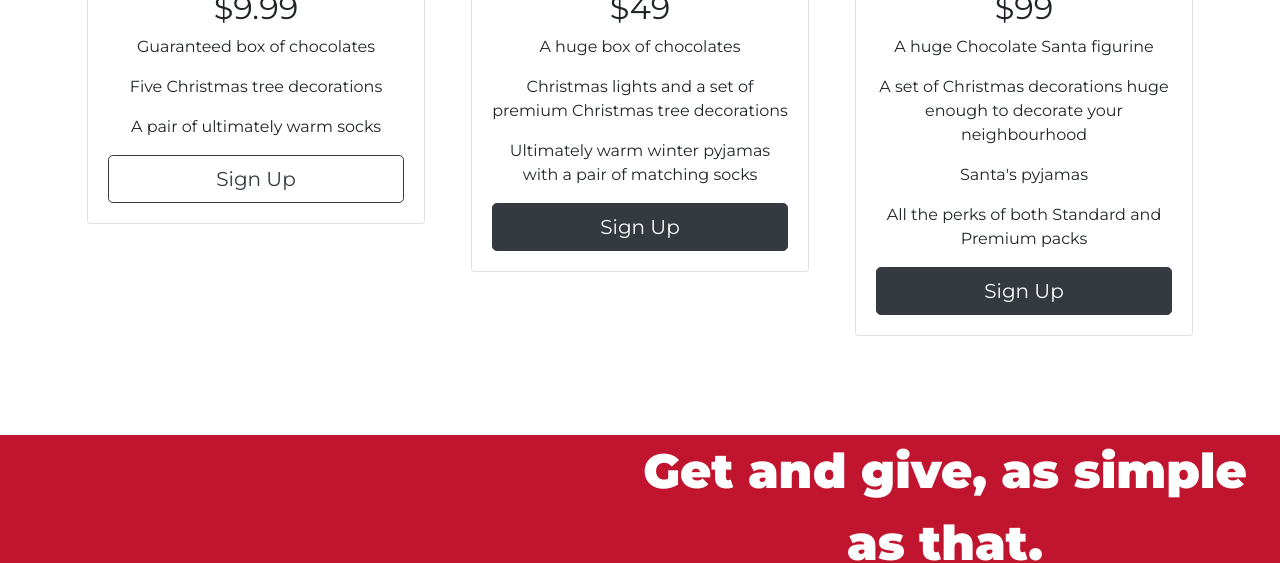
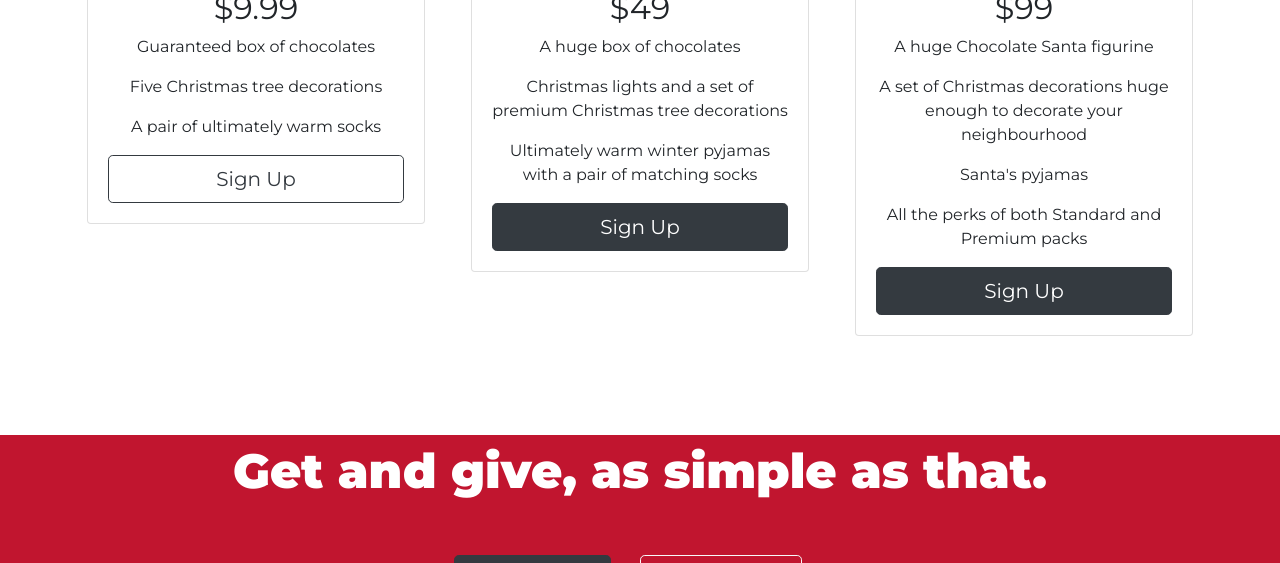
Before and after one commit to Mihkel1996/Bootstrap, a plain HTML site: page index.html in a window 1280 px wide. Shown: the part 2268-2831 px from the top of the page. Drawn offline with nearby package versions, Linux system fonts and the light colour scheme.

Commit message:
Add files via upload

```diff
--- a/css/style.css
+++ b/css/style.css
@@ -159,7 +159,6 @@ h1 {
     margin-bottom: 0.5rem;
     line-height: 1.5;
     font-weight: 900;
-    margin-left: 50%;
 }
 
 .cta-btn {
--- a/index.html
+++ b/index.html
@@ -176,7 +176,7 @@
         <!--CTA-Call to Action-->
 
         <section id="cta">
-          <div class="cta col-md-6">
+          <div class="cta">
             <h3>Get and give, as simple as that.</h3>
             <button class="btn btn-dark btn-lg download-btn"><i class="fab fa-apple"></i> Download</button>
             <button class="btn btn-outline-light btn-lg download-btn"><i class="fab fa-google-play"></i> Download</button>
@@ -186,7 +186,7 @@
         <!--FOOTER-->
 
         <footer id="footer">
-          <!--Facebook icon, twitter icon, youtube icon-->
+          <!--Facebook icon, twitter icon, email icon-->
           <button><i class="fab fa-facebook"></i></button>
           <button><i class="fab fa-twitter"></i></button>
           <button><i class="fab fa-youtube"></i></button>
```
